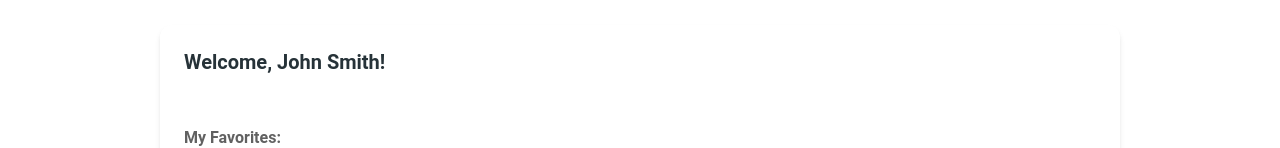
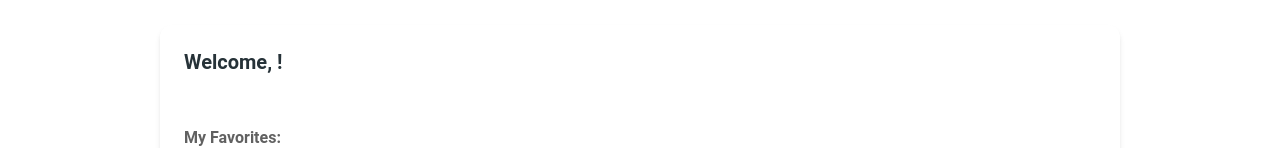
Before and after one commit to markcurtiss720/What-are-the-Odds, a React (Vite) app in the folder client/: page /account in a window 1280 px wide. Shown: the part 187-335 px from the top of the page. Built offline with nearby package versions, Linux system fonts and the light colour scheme.

Commit message:
Profile now displays users name

```diff
--- a/client/src/components/SignIn.jsx
+++ b/client/src/components/SignIn.jsx
@@ -19,7 +19,6 @@ import {
 
     const handleFormSubmit = async (event) => {
       event.preventDefault();
-      console.log("woah nice submit")
       try {
         const mutationResponse = await SignIn({
           variables: { email: formState.email, password: formState.password },
--- a/client/src/pages/Account.jsx
+++ b/client/src/pages/Account.jsx
@@ -1,4 +1,4 @@
-import React from 'react';
+import React, { useState, useEffect } from 'react';
 import {
     Typography,
     Card,
@@ -11,8 +11,30 @@ import {
     IconButton,
  } from "@material-tailwind/react";
  import TrashIcon from '../components/TrashIcon';
+ import Auth from '../utils/auth';
+
 
 const Account = () => {
+
+const [user, setUser] = useState('')
+
+useEffect(() => {
+    const fetchUser = async () => {
+        try{
+            const userProfile = Auth.getProfile();
+            setUser(userProfile.data)
+            console.log(userProfile.data)
+        } catch (error) {
+            console.error('Error fetching user profile:', error);
+        }
+    }
+
+    fetchUser();
+
+}, []);
+
+
+
     return (
         <div className='mt-32'>
             <Typography
@@ -25,7 +47,7 @@ const Account = () => {
                 <Card className="mt-6 w-96 md:w-3/4">
                     <CardBody>
                         <Typography variant="h5" color="blue-gray" className="mb-2">
-                        Welcome, John Smith!
+                        Welcome, {user.username}!
                         </Typography>
                         <Typography variant='h6' className='mt-12'>
                             My Favorites:
```
